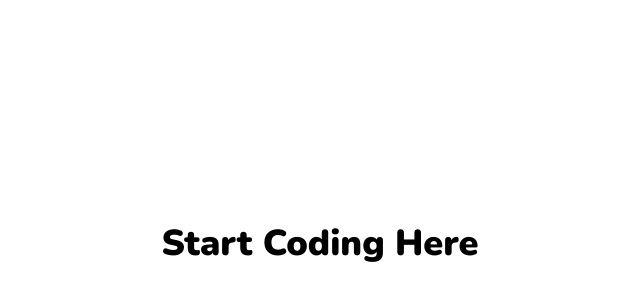
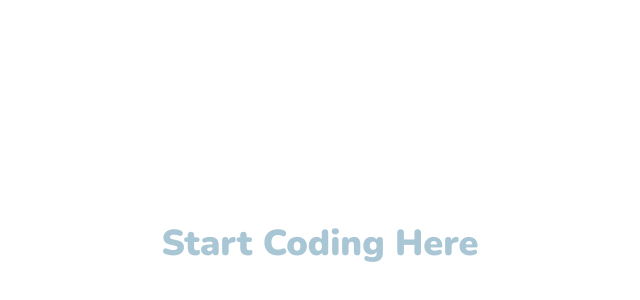
Before and after one commit to chingu-voyages/v44-tier2-team-11, a React (Vite) app: page / in a window 1280 px wide. Shown: the part 156-456 px from the top of the page, without its empty margins (320-960 px from the left). Built offline with nearby package versions, Linux system fonts and the light colour scheme.

Commit message:
Add customized colors in tailwindcss config

```diff
--- a/src/App.jsx
+++ b/src/App.jsx
@@ -1,7 +1,7 @@
 function App() {
   return (
     <>
-      <h2 className="flex justify-center items-center h-screen w-full font-black text-4xl">
+      <h2 className="flex justify-center items-center h-screen w-full font-black text-4xl text-form-500">
         Start Coding Here
       </h2>
     </>
--- a/tailwind.config.js
+++ b/tailwind.config.js
@@ -3,6 +3,34 @@ import defaultTheme from 'tailwindcss/defaultTheme';
 export default {
   content: ['./index.html', './src/**/*.{js,ts,jsx,tsx}'],
   theme: {
+    colors: {
+      primary: {
+        50: '#FEECEC',
+        100: '#FDDEDE',
+        200: '#FAB7B7',
+        300: '#F89696',
+        400: '#F57070',
+        500: '#F34D4D',
+        600: '#EF1010',
+        700: '#B60C0C',
+        800: '#770808',
+        900: '#3E0404',
+        950: '#1D0202',
+      },
+      form: {
+        50: '#FCFDFD',
+        100: '#F8FAFC',
+        200: '#EEF4F7',
+        300: '#E7EFF3',
+        400: '#DEE9EF',
+        500: '#A9C6D5',
+        600: '#76A4BC',
+        700: '#4B7F9B',
+        800: '#325467',
+        900: '#192A34',
+        950: '#0D171B',
+      },
+    },
     extend: {
       fontFamily: {
         sans: ['Nunito', ...defaultTheme.fontFamily.sans],
```
